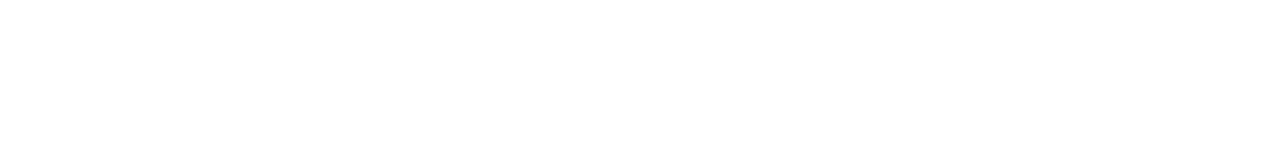
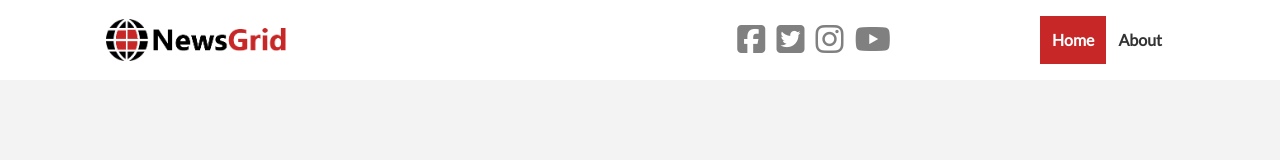
Before and after one commit to ac488603/news-website, a plain HTML site: page index.html in a window 1280 px wide. Drawn offline with Linux system fonts and the light colour scheme.

Commit message:
navigation bar

```diff
--- a/css/styles.css
+++ b/css/styles.css
@@ -0,0 +1,99 @@
+:root{
+    --primary-color: #c72727;
+    --secondary-color:#f99500;
+    --light-color:#f3f3f3;
+    --dark-color:#333333;
+    --max-width:1100px;
+}
+.category{
+    --sports-color: #f99500;
+    --ent-color:#a66bbe;
+    --tech-color:#009cff;
+}
+
+*{
+    margin: 0;
+    padding: 0;
+    box-sizing: border-box;
+}
+
+
+body{
+    font-family: 'Lato', sans-serif;
+    line-height: 1.5;
+    background-color: var(--light-color);
+}
+
+a{
+    color:#333333;
+    text-decoration: none;
+}
+
+ul{
+    list-style: none;
+}
+
+img{
+    width:100%
+}
+
+h1,h2,h3,h4,h5,h6{
+    font-family: 'Staatliches',cursive;
+    margin-bottom: .55rem;
+    line-height: 1.3rem;
+}
+
+/*Utility class*/
+.container{
+    max-width: var(--max-width);
+    margin: auto;
+    padding: 0 2rem;
+    overflow: hidden;
+}
+
+.current{
+    background-color: var(--primary-color);
+    color: white;
+}
+
+.current:hover{
+    background-color: var(--light-color);
+    color: var(--dark-color);
+}
+
+/*nav*/
+
+#main-nav{
+    background: #fff;
+    position: sticky; /*forces the header to remain at the top of the page*/
+    top:0;
+    z-index: 2;
+}
+
+#main-nav .container{
+    display: grid;
+    grid-template-columns: 3fr 2fr 1fr;
+    justify-items: center;
+    align-items: center;
+    padding: 1rem;
+}
+
+.logo{
+    width: 180px;
+    justify-self: left;
+}
+
+.icons i{
+    color: grey;
+    margin-right: .5rem;
+}
+
+.nav-buttons{
+    justify-self: end;
+    display: flex;
+}
+
+.nav-buttons a{
+    padding: 0.75rem;
+    font-weight: bold;
+}
--- a/index.html
+++ b/index.html
@@ -4,11 +4,27 @@
     <meta charset="UTF-8">
     <meta name="viewport" content="width=device-width, initial-scale=1.0">
     <title>News Grid</title>
+    <link href="https://fonts.googleapis.com/css2?family=Lato&family=Staatliches&display=swap" rel="stylesheet">
     <link rel="stylesheet" href="css/styles.css">
     <link rel="stylesheet" media="screen and (max-width: 768px)" href="css/mobile.css">
+    <link rel="shortcut icon" type="image/x-icon" href="/favicon.ico">
     <script src="https://kit.fontawesome.com/73ab727c9e.js" crossorigin="anonymous"></script>
 </head>
 <body>
-
+    <nav id="main-nav">
+        <div class="container">
+            <img class="logo" src="/image_resources/logo.png" alt="News Grid Banner">
+            <div class="icons">
+                <i class="fab fa-2x fa-facebook-square"></i>
+                <i class="fab fa-2x fa-twitter-square"></i>
+                <i class="fab fa-2x fa-instagram"></i>
+                <i class="fab fa-2x fa-youtube"></i>
+            </div>
+            <div class="nav-buttons">
+                <a href="#" class="btn current">Home</a>
+                <a href="#" class="btn">About</a>
+            </div>
+        </div>
+    </nav>
 </body>
 </html>
```
Also changed, not shown: favicon.ico (added).
